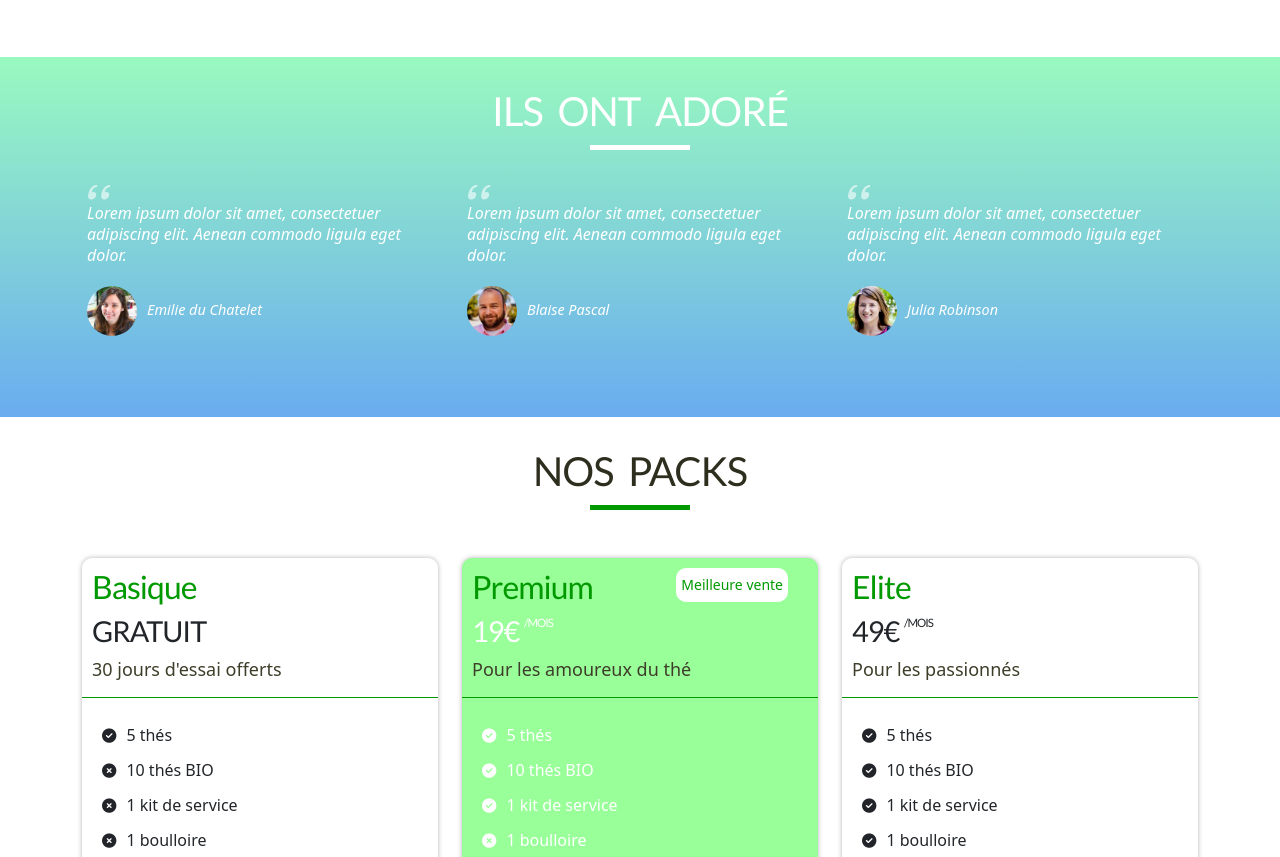
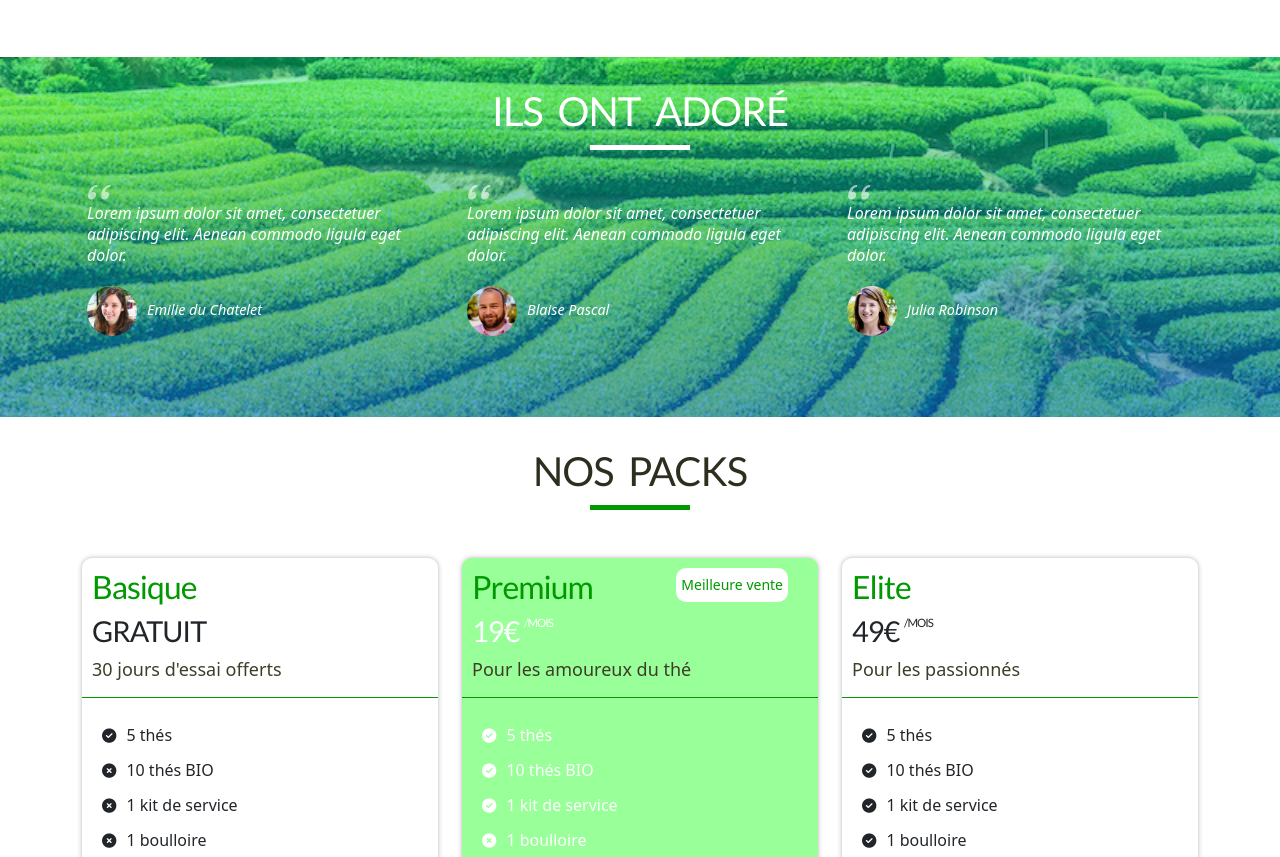
Before and after one commit to Sandie79/sitethe, a plain HTML site: page index.html in a window 1280 px wide. Shown: the part 3245-4102 px from the top of the page. Drawn offline with nearby package versions, Linux system fonts and the light colour scheme; the site is published under a folder, as on GitHub Pages, so addresses that start at the root find nothing.

Commit message:
mise à jour image client

```diff
--- a/style.css
+++ b/style.css
@@ -245,7 +245,7 @@ header {
 /* SECTION AVIS CLIENTS */
 
 .clients {
-    background-image: linear-gradient(rgba(0,242,96,0.4),rgba(7,117,230,0.6)), url(/images/clients/the-paysage.jpg);
+    background-image: linear-gradient(rgba(0,242,96,0.4),rgba(7,117,230,0.6)), url(./images/clients/the-paysage.jpg);
     background-size:cover;
     background-attachment: fixed;
 }
```
